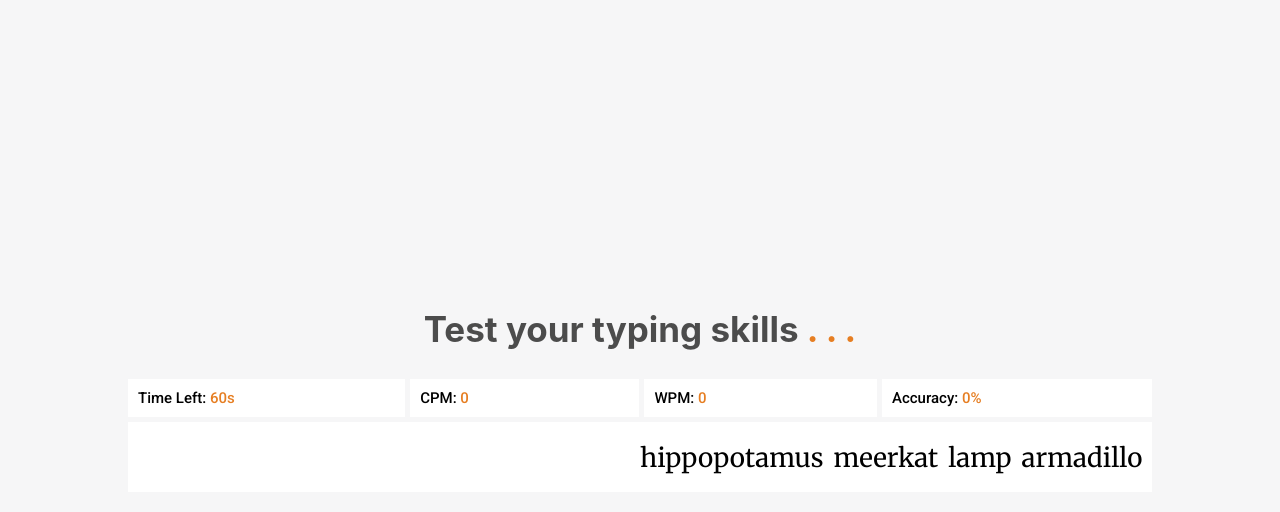
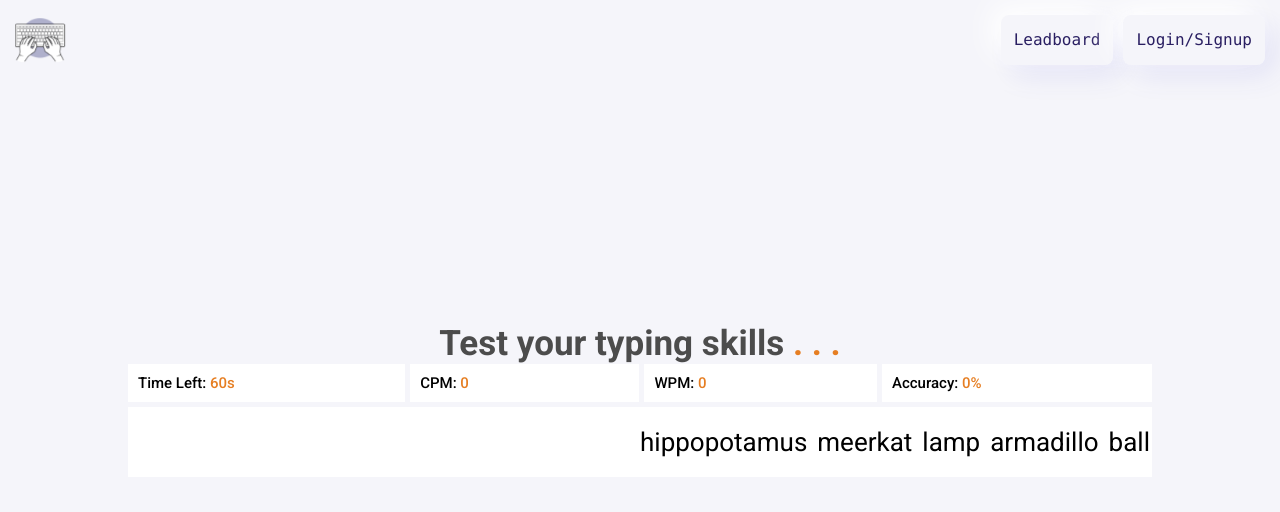
Before and after one commit to karlamanna1998/Typing-speed-test-project, a React (Create React App) app: page / in a window 1280 px wide. Shown: the top 512 px of the page. Built offline with nearby package versions, Linux system fonts and the light colour scheme.

Commit message:
login added

```diff
--- a/package.json
+++ b/package.json
@@ -6,6 +6,7 @@
     "@testing-library/jest-dom": "^5.17.0",
     "@testing-library/react": "^13.4.0",
     "@testing-library/user-event": "^13.5.0",
+    "axios": "^1.7.2",
     "react": "^18.3.1",
     "react-dom": "^18.3.1",
     "react-router-dom": "^6.23.1",
--- /dev/null
+++ b/src/components/login/login.css
@@ -0,0 +1,107 @@
+.login_wrapper{
+    position: fixed;
+    top: 0;
+    left: 0;
+    width: 100vw;
+    height: 100vh;
+    display: flex;
+    align-items: center;
+    justify-content: center;
+    z-index: 1;
+}
+
+.backdrop{
+    position: absolute;
+    width: 100%;
+    height: 100%;
+    background: rgba(35, 35, 60, 0.5);
+}
+
+.login_container{
+    width: 450px;
+    background: #fff;
+    border-radius: 10px;
+    padding: 20px;
+    box-shadow: 0 9px 24px rgba(0, 0, 0, .12), 0 9px 24px rgba(0, 0, 0, .12);
+    z-index: 10;
+}
+
+.login_signup_tab_container{
+    display: flex;
+    background: #F5F5FA;
+    border-radius: 10px;
+    overflow: hidden;
+}
+
+.login_signup_tab_container .tab{
+   flex-grow: 1;
+   text-align: center;
+   padding: 14px 0;
+   font-size: 15px;
+   cursor: pointer;
+}
+
+.login_signup_tab_container .tab.active{
+    color: #ffff;
+    background: #f39c12;
+    border-radius: 10px;
+    box-shadow: 0 9px 24px rgba(0, 0, 0, .12), 0 9px 24px rgba(0, 0, 0, .12);
+ }
+
+ .form_conatiner{
+    padding: 10px 0 0 0;
+ }
+
+ .form_group_container{
+    display: flex;
+    flex-direction: column;
+    padding-bottom: 10px;
+ }
+
+ .form_group_container label{
+    font-size: 15px;
+ }
+
+ .form_group_container input{
+    margin-top: 4px;
+    height: 40px;
+    border: 1px solid #cbcbcb;
+    border-radius: 5px;
+    padding: 0 10px;
+ }
+
+ .form_group_container input:focus{
+    outline: none;
+ }
+
+ .login_btn_container{
+    display: flex;
+    gap: 10px;
+    margin-top: 7px;
+ }
+
+ .cancel_btn {
+    flex-grow: 1;
+    background: #F5F5FA;
+    border: 1px solid #f39c12;
+    border-radius: 5px;
+    padding: 10px 0;
+ }
+
+ .login_btn {
+    flex-grow: 1;
+    background: #f39c12;
+    padding: 10px 0;
+    border: none;
+    border-radius: 5px;
+    color: #fff;
+ }
+
+ .login_text{
+    font-size: 15px;
+ }
+
+ .login_text span{
+    color: #f39c12;
+    cursor: pointer;
+ }
--- /dev/null
+++ b/src/components/login/login.jsx
@@ -0,0 +1,95 @@
+import { useState } from 'react'
+import './login.css'
+import axios from 'axios';
+
+export default function Login({loginSignupClose}) {
+    const [currentTab , setCurrentTab] = useState('login');
+    const [username , setUsername]= useState('');
+    const [password , setPassword] = useState('')
+
+
+
+    function handleLoginTab(){
+        setCurrentTab('login')
+    }
+
+    function handleSignupTab(){
+        setCurrentTab('signup')
+    }
+
+ async function signup(){
+     try{
+       await  axios.post('http://localhost:5000/auth/register' , {username , password});
+        setUsername('');
+        setPassword('');
+        setCurrentTab('login');
+     }
+     catch(err){
+        console.log(err);
+     }
+ }
+
+ async function login(){
+    try{
+      const loginData  =  await axios.post('http://localhost:5000/auth/login' , {username , password});
+      console.log(loginData.data);
+       setUsername('');
+       setPassword('');
+       localStorage.setItem('typingUser', loginData.data.token);
+       loginSignupClose()
+       window.location.reload();
+    }
+    catch(err){
+       console.log(err);
+    }
+}
+
+    function HandleSubmit(e){
+        e.preventDefault()
+
+        console.log("hit");
+
+        if(currentTab === 'signup'){
+            signup()
+        }else if(currentTab === 'login'){
+            login()
+        }
+
+
+    }
+    return (
+        <div className="login_wrapper">
+            <div className="backdrop"></div>
+            <div className="login_container">
+                <div className="login_signup_tab_container">
+                    <div className={ `tab ${currentTab === 'login' ? 'active' : ''}`} onClick={()=>handleLoginTab()}>Login</div>
+                    <div  className={ `tab ${currentTab === 'signup' ? 'active' : ''}`} onClick={()=>handleSignupTab()}>Signup</div>
+                </div>
+
+                <div className="form_conatiner">
+                    <form onSubmit={(e)=>HandleSubmit(e)}>
+                        <div className="form_group_container">
+                            <label>Username</label>
+                            <input value={username} type="text" onChange={(e)=>setUsername(e.target.value)}/>
+                        </div>
+
+                        <div className="form_group_container">
+                            <label>Password</label>
+                            <input value={password} onChange={(e)=>setPassword(e.target.value)} type="password" />
+                        </div>
+
+                        {currentTab === 'login' && <div className='login_text'>Dont have an account? <span>Signup</span></div>}
+                        {currentTab === 'signup' && <div className='login_text'>Already have an accout? <span>Login</span></div>}
+                        <div className='login_btn_container'>
+                            <button type='button' className='cancel_btn'>Cancel</button>
+                        <button type='submit' className='login_btn'>Login</button>
+                        </div>
+
+
+                    </form>
+
+                </div>
+            </div>
+        </div>
+    )
+}
--- /dev/null
+++ b/src/components/navbar/Navbar.jsx
@@ -0,0 +1,31 @@
+import { useState } from 'react'
+import Login from '../login/login'
+import './navbar.css'
+
+export default function Navbar() {
+    const [isLogedIn , setIsLogedin] = useState(localStorage.getItem('typingUser') ? true : false);
+    const [loginOpen , setLoginOpen] = useState(false)
+
+    function handleLoginModalClose(){
+        setIsLogedin()
+    }
+    return (
+
+        <>
+        <nav>
+            <img className='logo' src='./computer.png' />
+            <div className='nav_btn_container'>
+
+                <button className="button-67" >Leadboard</button>
+
+                {!isLogedIn && <button className="button-67" onClick={()=>setLoginOpen(true)}>Login/Signup</button>}
+
+                {isLogedIn && <button className="button-67">Logout</button>}
+            </div>
+        </nav>
+
+       { loginOpen && <Login  loginSignupClose={handleLoginModalClose}/>}
+        </>
+
+    )
+}
--- /dev/null
+++ b/src/components/navbar/navbar.css
@@ -0,0 +1,51 @@
+nav{
+    position: fixed;
+    padding: 15px;
+    display: flex;
+    justify-content: space-between;
+    align-items: center;
+    width: 100%;
+
+}
+
+.logo{
+    width: 50px;
+}
+
+.nav_btn_container{
+    display: flex;
+    gap: 10px;
+}
+/* CSS */
+.button-67 {
+    align-items: center;
+    background: #f5f5fa;
+    border: 0;
+    border-radius: 8px;
+    box-shadow: -10px -10px 30px 0 #fff,10px 10px 30px 0 #1d0dca17;
+    box-sizing: border-box;
+    color: #2a1f62;
+    cursor: pointer;
+    display: flex;
+    font-family: "Cascadia Code",Consolas,Monaco,"Andale Mono","Ubuntu Mono",monospace;
+    font-size: 1rem;
+    justify-content: center;
+    line-height: 1.5rem;
+    padding: 13px;
+    position: relative;
+    text-align: left;
+    transition: .2s;
+    user-select: none;
+    -webkit-user-select: none;
+    touch-action: manipulation;
+    white-space: pre;
+    width: max-content;
+    word-break: normal;
+    word-spacing: normal;
+    font-weight: 500;
+  }
+
+  .button-67:hover {
+    background: #f8f8ff;
+    box-shadow: -15px -15px 30px 0 #fff, 15px 15px 30px 0 #1d0dca17;
+  }
--- a/src/index.css
+++ b/src/index.css
@@ -1,13 +1,6 @@
-body {
+*{
+  box-sizing: border-box;
   margin: 0;
-  font-family: -apple-system, BlinkMacSystemFont, 'Segoe UI', 'Roboto', 'Oxygen',
-    'Ubuntu', 'Cantarell', 'Fira Sans', 'Droid Sans', 'Helvetica Neue',
-    sans-serif;
-  -webkit-font-smoothing: antialiased;
-  -moz-osx-font-smoothing: grayscale;
+  padding: 0;
+  font-family: "Roboto", sans-serif;
 }
-
-code {
-  font-family: source-code-pro, Menlo, Monaco, Consolas, 'Courier New',
-    monospace;
-}
--- a/src/pages/home/home.css
+++ b/src/pages/home/home.css
@@ -4,7 +4,7 @@
     justify-content: center;
     align-items: center;
     flex-direction: column;
-    background: #f6f6f7;
+    background: #F5F5FA;
 }
 
 .main_container .title2{
--- a/src/pages/home/home.jsx
+++ b/src/pages/home/home.jsx
@@ -1,7 +1,9 @@
 import { useEffect, useRef, useState } from 'react';
 import './home.css';
+import Navbar from '../../components/navbar/Navbar';
+import axios from 'axios';
 
-let simple_words  = [
+let simple_words = [
     "cat", "dog", "tree", "car", "book", "house", "cup", "star", "fish",
     "apple", "ball", "bird", "chair", "hat", "shoe", "milk", "key", "pen",
     "sun", "moon", "cake", "bread", "clock", "table", "phone", "water",
@@ -39,7 +41,8 @@ export default function Home() {
     const [wpm, setWpm] = useState(0);
     const [accuracy, setAccuracy] = useState(0);
     const editableDivRef = useRef(null);
-    const [resultOpen , setResultOpen] = useState(false)
+    const [resultOpen, setResultOpen] = useState(false)
+    const [isLogedIn, setIsLogedin] = useState(localStorage.getItem('typingUser') ? true : false);
 
 
     function shuffleArray(array) {
@@ -56,6 +59,24 @@ export default function Home() {
         return shuffledArray;
     }
 
+    async function uploadResult() {
+
+        const token = localStorage.getItem('typingUser');
+        if (!token) {
+            throw new Error('No token found');
+        }
+        const config = {
+            headers: {
+                Authorization: `Bearer ${token}`
+            }
+        };
+        try {
+            await axios.post('http://localhost:5000/result/add', { cpm, wpm, accuracy }, config)
+        } catch (err) {
+            console.log(err)
+        }
+    }
+
 
 
     const handleKeyDown = (e) => {
@@ -64,7 +85,7 @@ export default function Home() {
             e.preventDefault();
             if (newContent === '') {
                 e.target.innerText = '';
-            }else{
+            } else {
                 handleNewWord(newContent);
             }
         }
@@ -151,7 +172,7 @@ export default function Home() {
         const correctWords = typedWordsArray.filter(wordObj => !wordObj.wrong).length;
         const elapsedTime = 60 - timeLeft;
 
-        console.log(totalCharacters , totalWords , elapsedTime)
+        console.log(totalCharacters, totalWords, elapsedTime)
 
         if (elapsedTime > 0) {
             setCpm(Math.floor(totalCharacters));
@@ -162,7 +183,7 @@ export default function Home() {
         }
     };
 
-    function closeResultModal(){
+    function closeResultModal() {
         resetStates()
     }
 
@@ -179,6 +200,10 @@ export default function Home() {
             editableDivRef.current.blur()
             setResultOpen(true)
             clearInterval(interval);
+
+            if (isLogedIn) {
+                uploadResult()
+            }
         }
 
         return () => clearInterval(interval);
@@ -190,13 +215,14 @@ export default function Home() {
         }
     }, [timeLeft]);
 
-    useEffect(()=>{
+    useEffect(() => {
         setWords(shuffleArray(simple_words))
     }, [])
 
     return (
 
         <>
+            <Navbar />
             <div className="main_container">
                 <h2 className='title2'>Test your typing skills <span >. . .</span>  </h2>
                 <div className="stats_container">
@@ -205,7 +231,7 @@ export default function Home() {
                     <div className='single_stat'>WPM: <span>{wpm}</span></div>
                     <div className='single_stat'>Accuracy: <span>{accuracy}%</span></div>
                 </div>
-            <div className="all_words_container" onClick={()=>editableDivRef.current.focus()}>
+                <div className="all_words_container" onClick={() => editableDivRef.current.focus()}>
                     <div className='all_words_inner_container' >
                         <div className='typing_container'>
                             {
@@ -245,7 +271,7 @@ export default function Home() {
             {resultOpen && <div className='modal_outer_container' >
                 <div className='backdrop'></div>
                 <div className='modal_container'>
-           <div className='modal_head'><div></div><img className='close_icon' onClick={closeResultModal} src='./delete.png' alt='close'/></div>
+                    <div className='modal_head'><div></div><img className='close_icon' onClick={closeResultModal} src='./delete.png' alt='close' /></div>
                     <div className='modal_body'>
                         <div className='result_container'>You type at a speed of <span>{wpm} WPM</span> (words per minute) and <span>{cpm} CPM</span> (characters per minute) with an accuracy rate of <span>{accuracy}%</span>.</div>
                     </div>
```
Also changed, not shown: public/computer.png (added), 1 other file (tests, documents, lock files or other folders). Lines whose indentation alone changed are shown as unchanged.
